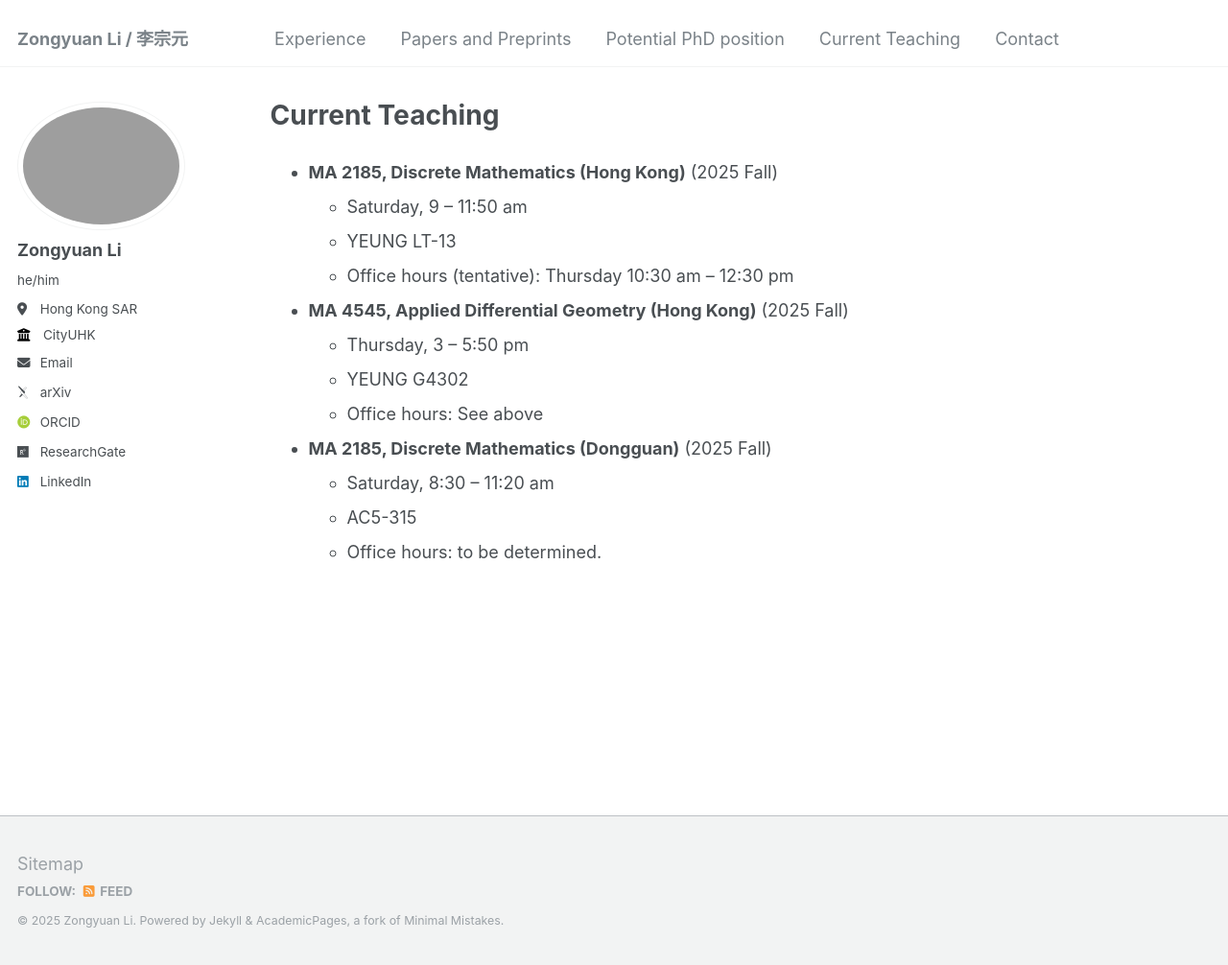
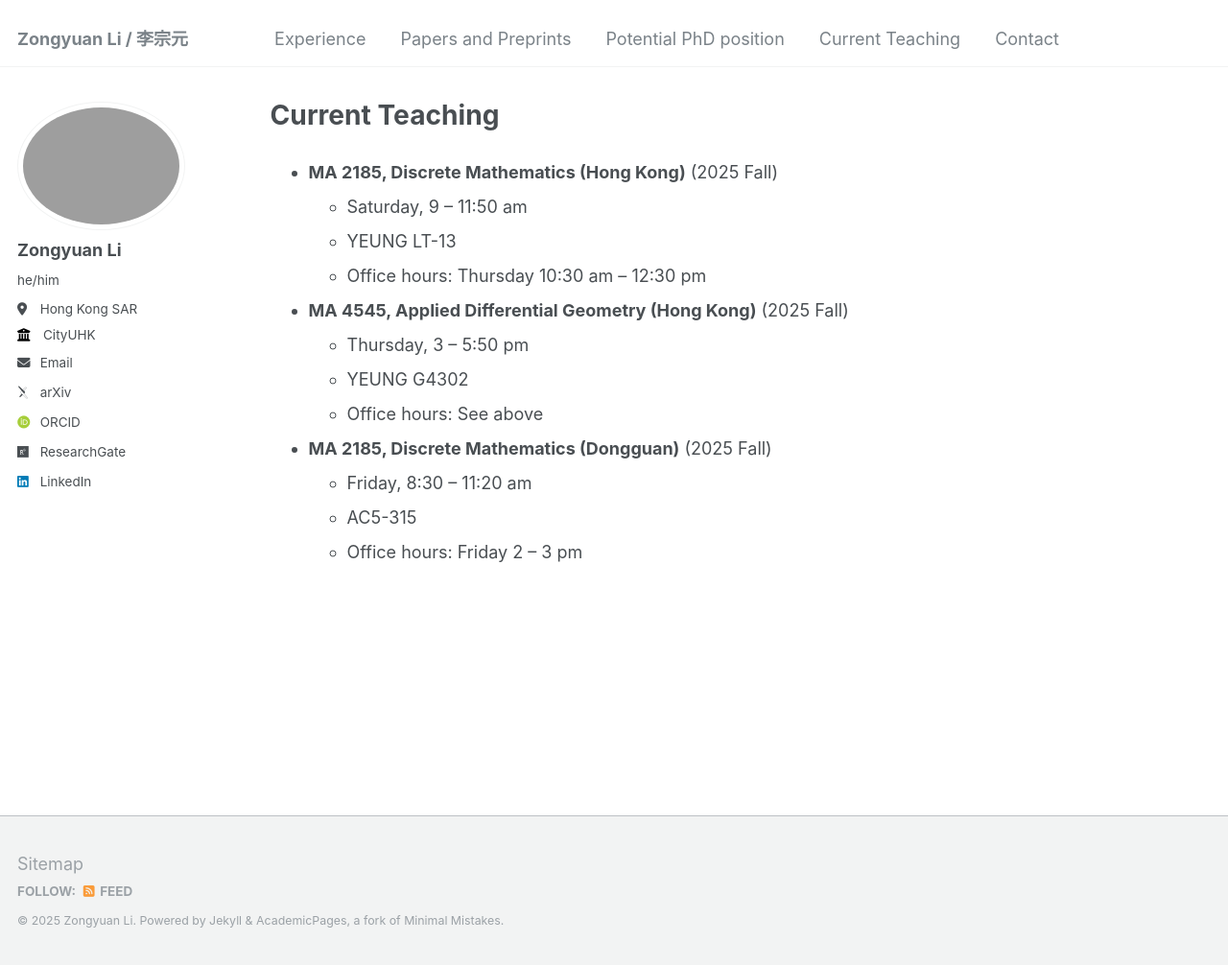
Before and after one commit to zongyuan-li/zongyuan-li.github.io, a Jekyll site: the page built from _pages/CurrentTeaching.md, in a window 1280 px wide and 1006 px high. Shown: the whole window at 96% size. Built offline with Jekyll 4.4.1, drawn with Linux system fonts in a browser that asks for light colours; some web fonts are replaced.

Commit message:
Update CurrentTeaching.md

```diff
--- a/_pages/CurrentTeaching.md
+++ b/_pages/CurrentTeaching.md
@@ -13,7 +13,7 @@ redirect_from:
   * **MA 2185, Discrete Mathematics (Hong Kong)** (2025 Fall)
        * Saturday, 9 -- 11:50 am
        * YEUNG LT-13
-       * Office hours (tentative): Thursday 10:30 am -- 12:30 pm
+       * Office hours: Thursday 10:30 am -- 12:30 pm
 
   * **MA 4545, Applied Differential Geometry (Hong Kong)** (2025 Fall)
       * Thursday, 3 -- 5:50 pm
@@ -21,6 +21,6 @@ redirect_from:
       * Office hours: See above
 
   * **MA 2185, Discrete Mathematics (Dongguan)** (2025 Fall)
-       * Saturday, 8:30 -- 11:20 am
+       * Friday, 8:30 -- 11:20 am
        * AC5-315
-       * Office hours: to be determined.
+       * Office hours: Friday 2 -- 3 pm
```
